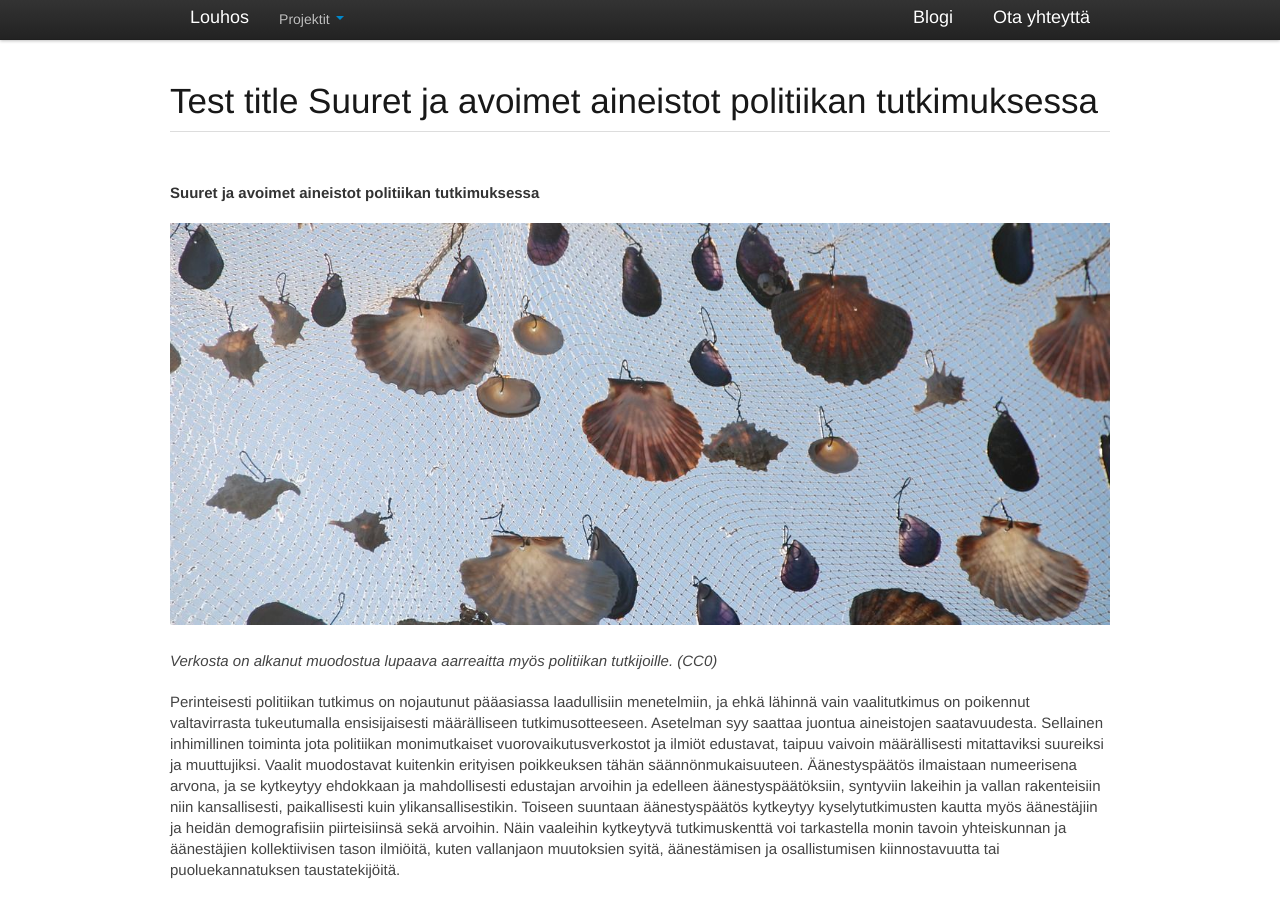
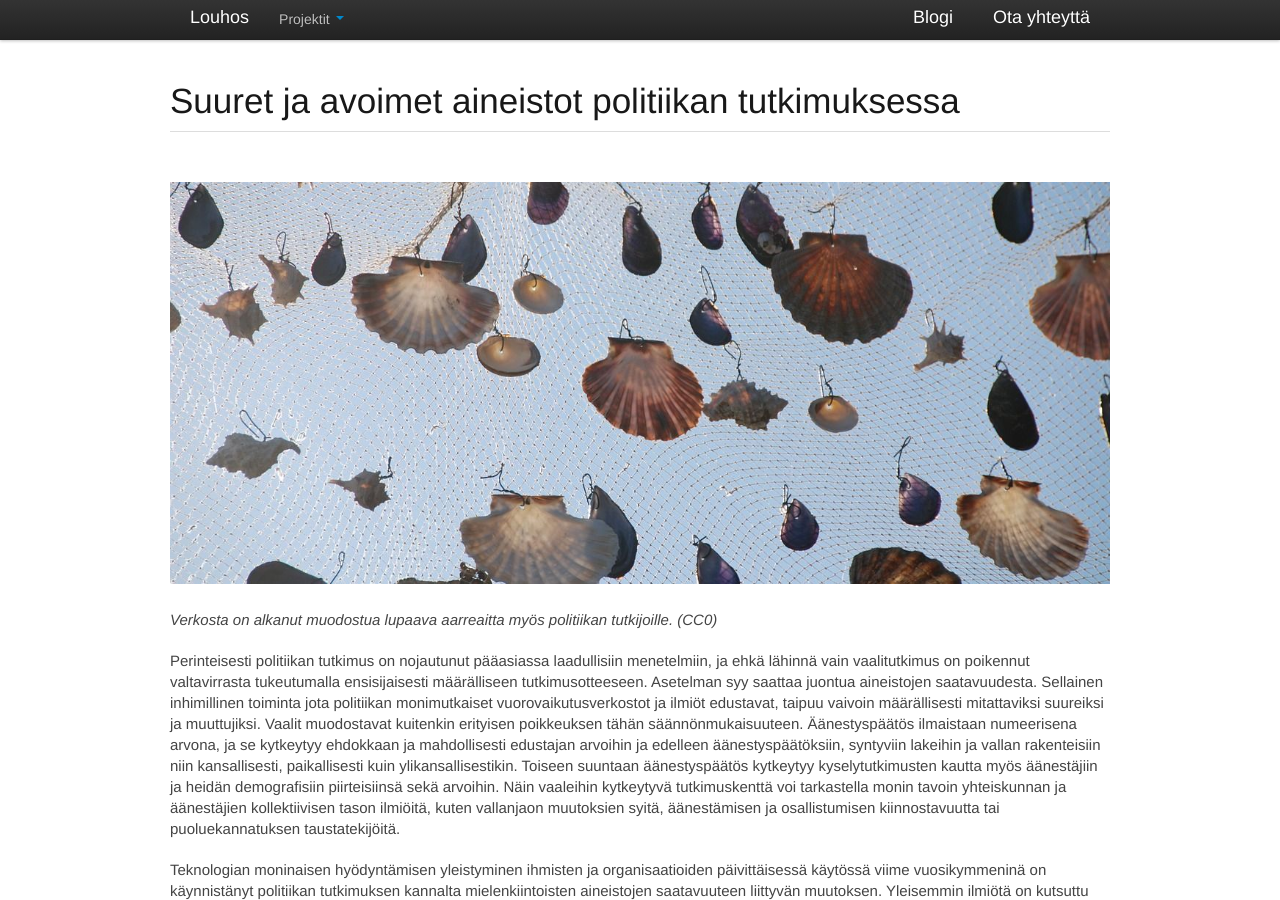
Before and after one commit to louhos/louhos.github.com, a Jekyll site: the page built from _posts/news/2016-09-17-Louhos.md, in a window 1280 px wide and 900 px high. Built offline with Jekyll 4.4.1, drawn with Linux system fonts in a browser that asks for light colours; nearby versions of some CDN libraries; some web fonts are replaced; comment, search, counter and statistics services are not loaded.

Commit message:
rewrote minor details

```diff
--- a/_posts/news/2016-09-17-Louhos.md
+++ b/_posts/news/2016-09-17-Louhos.md
@@ -1,5 +1,5 @@
 ---
-title: "Test title Suuret ja avoimet aineistot politiikan tutkimuksessa"
+title: "Suuret ja avoimet aineistot politiikan tutkimuksessa"
 date:   2016-09-28 12:00:00
 layout: news
 category : news
@@ -8,8 +8,6 @@ language: fi
 author: raimomuurinen
 comments: true
 ---
-
-**Suuret ja avoimet aineistot politiikan tutkimuksessa**
 
 
 ![kuva0](\figs\2016-09-17-Louhos\kuva0_verkko.jpg)
```
